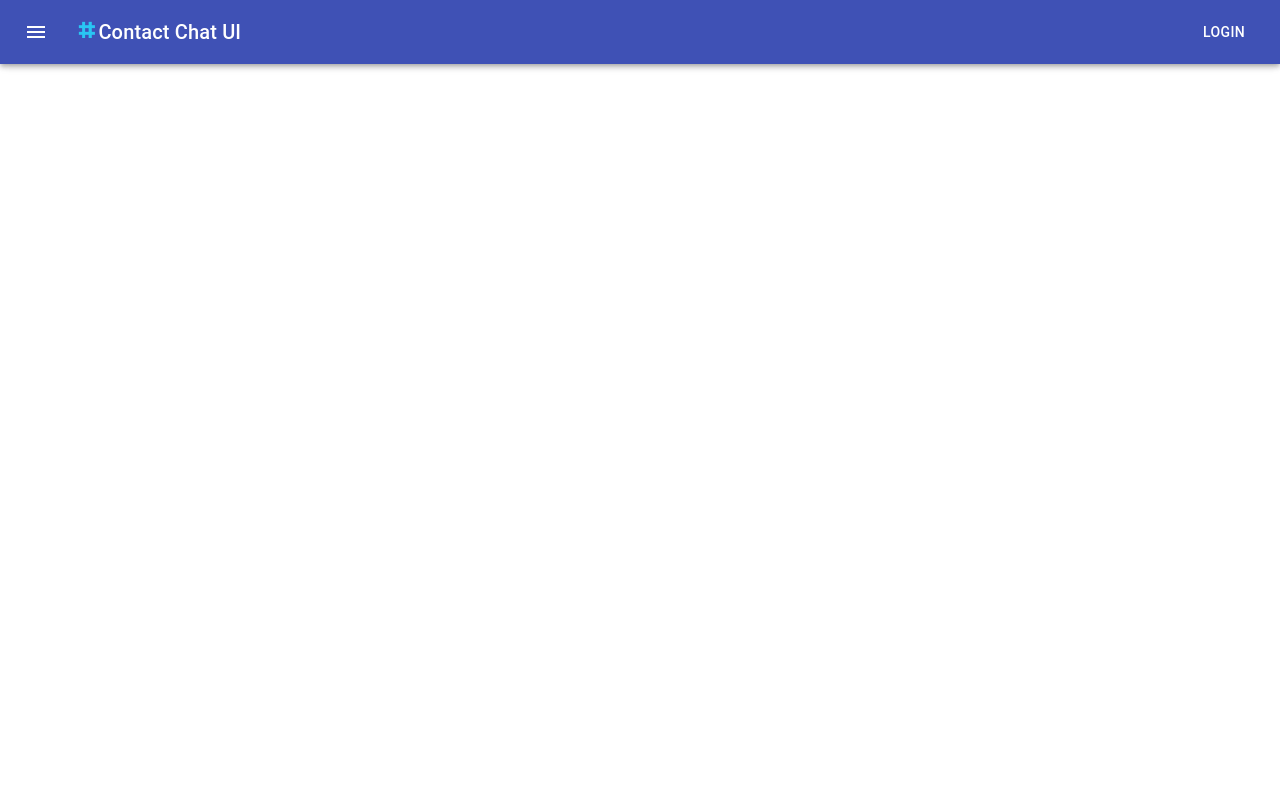
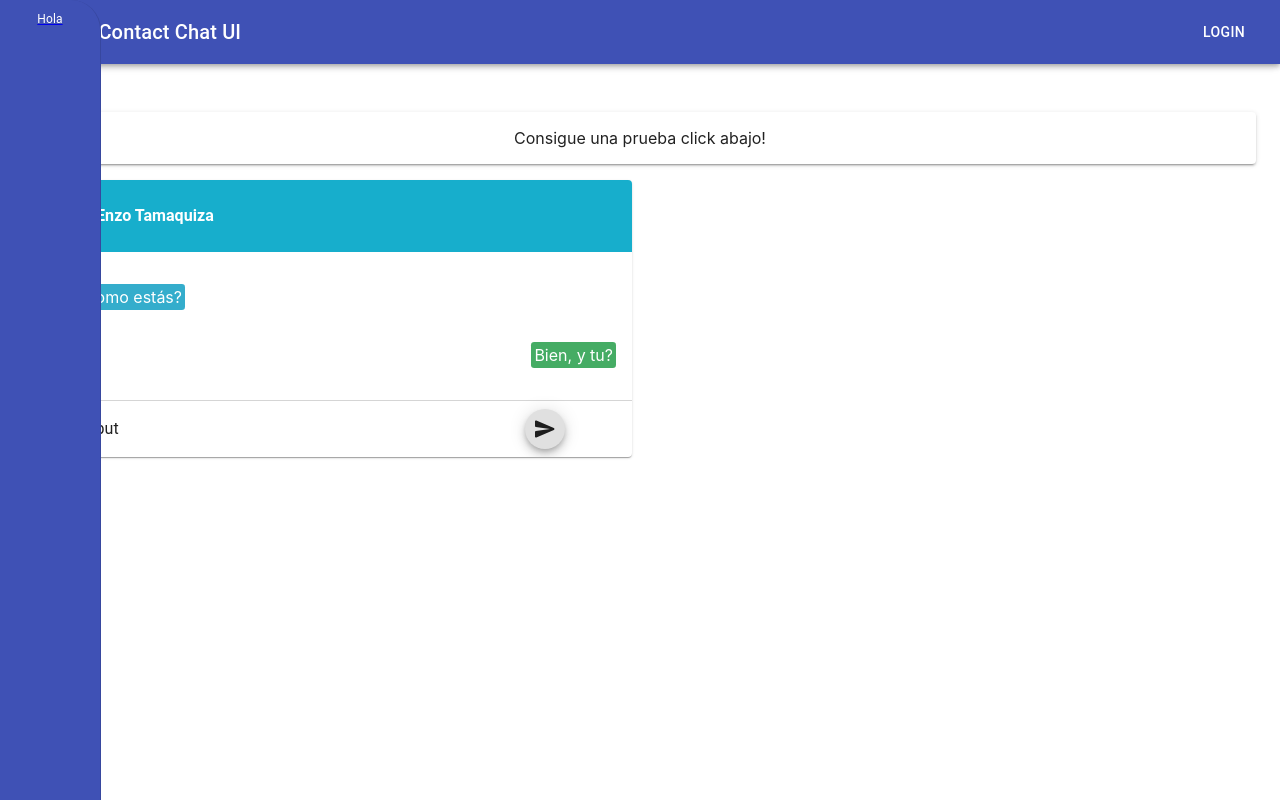
Before and after one commit to CrisLDev/netic, a React (Create React App) app: page / in a window 1280 px wide. Built offline with nearby package versions, Linux system fonts and the light colour scheme; grey boxes are pictures that could not be loaded.

Commit message:
Added fake login and cretraed fake chat

```diff
--- /dev/null
+++ b/src/components/Chat/ChatExample.tsx
@@ -0,0 +1,59 @@
+import React from 'react';
+import {
+  Card, CardContent, CardActions, CardHeader, Fab, Avatar, Box, InputBase, Grid,
+} from '@material-ui/core';
+import { SendRounded } from '@material-ui/icons';
+import { useStyles } from './Styles';
+
+const ChatExample: React.FC = () => {
+  const classes = useStyles();
+  return (
+    <Card>
+      <CardHeader
+        className={classes.cardHeader}
+        title={(
+          <>
+            <Box
+              display="flex"
+              alignItems="center"
+            >
+              <Avatar src="https://i1.wp.com/hipertextual.com/wp-content/uploads/2021/06/Google-Imagenes-Main-Site.jpg?resize=768%2C512&ssl=1" />
+              <h6 className={`${classes.noMargin} ${classes.userName}`}><b>Enzo Tamaquiza</b></h6>
+            </Box>
+          </>
+        )}
+      />
+      <CardContent>
+        <p className={classes.someone}>Hola, como estás?</p>
+        <Box display="flex" justifyContent="flex-end">
+          <p className={classes.you}>Bien, y tu?</p>
+        </Box>
+      </CardContent>
+      <CardActions className={classes.cardActions}>
+        <Grid
+          container
+          direction="row"
+          alignItems="center"
+        >
+          <Grid item xs={10}>
+            <InputBase
+              className={classes.nakedInput}
+              defaultValue="Naked input"
+              inputProps={{ 'aria-label': 'naked' }}
+              placeholder="Escribe aqui..."
+            />
+          </Grid>
+          <Grid item xs={1}>
+            <Fab
+              size="small"
+            >
+              <SendRounded />
+            </Fab>
+          </Grid>
+        </Grid>
+      </CardActions>
+    </Card>
+  );
+};
+
+export default ChatExample;
--- /dev/null
+++ b/src/components/Chat/Styles.ts
@@ -0,0 +1,34 @@
+import { makeStyles } from '@material-ui/core';
+
+export const useStyles = makeStyles({
+  cardHeader: {
+    background: '#17AECC',
+  },
+  cardActions: {
+    borderTop: '1px solid #D5D5D5',
+  },
+  noMargin: {
+    margin: 0,
+  },
+  userName: {
+    color: '#fff',
+    marginLeft: '1em',
+  },
+  nakedInput: {
+    width: '100%',
+  },
+  someone: {
+    width: 'fit-content',
+    background: '#34ADCC',
+    padding: '3px',
+    borderRadius: '0.2em',
+    color: '#fff',
+  },
+  you: {
+    width: 'fit-content',
+    background: 'rgb(69, 172, 100)',
+    padding: '3px',
+    borderRadius: '0.2em',
+    color: '#fff',
+  },
+});
--- /dev/null
+++ b/src/components/Drawer/SidebarContent.tsx
@@ -0,0 +1,32 @@
+import React from 'react';
+import { Link } from 'react-router-dom';
+import {
+  Box, Typography,
+  makeStyles,
+} from '@material-ui/core';
+
+const useStyles = makeStyles({
+  whiteTextColor: {
+    color: `white`,
+    fontSize: 12,
+    marginTop: 10,
+    marginBottom: 20,
+  },
+});
+
+const SidebarContent: React.FC = () => {
+  const classes = useStyles();
+  return (
+    <>
+      <Box display="block" textAlign="center">
+        <Link to="/">
+          <Typography className={classes.whiteTextColor}>
+            Hola
+          </Typography>
+        </Link>
+      </Box>
+    </>
+  );
+};
+
+export default SidebarContent;
--- /dev/null
+++ b/src/components/InictialContainer/InicitalContainer.tsx
@@ -0,0 +1,24 @@
+import React from 'react';
+import { makeStyles } from '@material-ui/core';
+
+interface IInitialContainerProps{
+  children: JSX.Element;
+}
+
+const useStyles = makeStyles({
+  marginTop: {
+    marginTop: '7em',
+  },
+});
+
+const InicitalContainer: React.FC<IInitialContainerProps> = ( props ) => {
+  const { children } = props;
+  const classes = useStyles();
+  return (
+    <div className={classes.marginTop}>
+      {children}
+    </div>
+  );
+};
+
+export default InicitalContainer;
--- a/src/components/Layout/Layout.tsx
+++ b/src/components/Layout/Layout.tsx
@@ -1,5 +1,7 @@
-import React from 'react';
+import React, { useState } from 'react';
+import { Container } from '@material-ui/core';
 import Navbar from '../Navbar/Navbar';
+import Sidebar from '../Drawer/Sidebar';
 
 interface ILayoutProps {
   children: JSX.Element | JSX.Element[];
@@ -7,14 +9,18 @@ interface ILayoutProps {
 
 const Layout:React.FC<ILayoutProps> = ( props ) => {
   const { children } = props;
+  const [open, setOpen] = useState<boolean>( false );
 
   return (
     <>
       <header>
-        <Navbar />
+        <Navbar handleOpenSidebar={() => setOpen( true )} />
       </header>
       <main>
-        {children}
+        <Sidebar state={open} handleClose={() => setOpen( false )} />
+        <Container>
+          {children}
+        </Container>
       </main>
     </>
   );
--- a/src/components/LoginForm/LoginForm.tsx
+++ b/src/components/LoginForm/LoginForm.tsx
@@ -7,13 +7,15 @@ import {
   makeStyles,
   TextField,
   Typography,
+  Paper,
 } from '@material-ui/core';
-import React from 'react';
-import { Link } from 'react-router-dom';
+import React, { ChangeEvent, FormEvent, useState } from 'react';
+import { Link, useHistory } from 'react-router-dom';
+
+type InputChange = ChangeEvent<HTMLInputElement | HTMLTextAreaElement>;
 
 const useStyles = makeStyles({
   root: {
-    backgroundColor: '#5A4FFD!important',
     padding: '1rem',
     width: '100%',
   },
@@ -28,18 +30,64 @@ const useStyles = makeStyles({
 
 const LoginForm: React.FC = () => {
   const classes = useStyles();
+  const [loginInfo, setLoginInfo] = useState({
+    userName: '',
+    password: '',
+  });
+  const [loggedError, setLoggedError] = useState( false );
+
+  const handleInputChange = ( e: InputChange ): void => {
+    setLoginInfo({ ...loginInfo, [e.target.name]: e.target.value });
+  };
+
+  const { userName, password } = loginInfo;
+
+  const history = useHistory();
+
+  const handleSubmit = ( e: FormEvent<HTMLFormElement> ): any => {
+    e.preventDefault();
+    if ( userName === 'admin' && password === 'admin' ) {
+      history.push( '/' );
+    }
+    setLoggedError( true );
+    setTimeout(() => {
+      setLoggedError( false );
+    }, 3000 );
+  };
+
   return (
     <Card className={classes.root}>
       <Box display="block" alignContent="center" textAlign="center">
         <CardContent>
           <h2>Login</h2>
-          <form noValidate autoComplete="off">
-            <TextField id="nameUser" label="Name User" fullWidth required />
+          {loggedError && (
+            <Paper elevation={1}>
+              <Box>
+                <h6>Haz introducido información incorrecta, porfavor intenta denuevo!</h6>
+              </Box>
+            </Paper>
+          )}
+          <form
+            noValidate
+            autoComplete="off"
+            onSubmit={handleSubmit}
+          >
             <TextField
               id="nameUser"
-              type="password"
               label="Name User"
+              name="userName"
+              onChange={handleInputChange}
+              value={userName}
               fullWidth
+              required
+            />
+            <TextField
+              id="nameUser"
+              label="Name User"
+              name="password"
+              fullWidth
+              value={password}
+              onChange={handleInputChange}
               required
             />
             <CardActions>
--- a/src/components/Navbar/Navbar.tsx
+++ b/src/components/Navbar/Navbar.tsx
@@ -36,8 +36,13 @@ const useStyles = makeStyles(( theme: Theme ) => createStyles({
   },
 }));
 
-const Navbar: React.FC = () => {
+interface INavbarProps {
+  handleOpenSidebar: () => void;
+}
+
+const Navbar: React.FC<INavbarProps> = ( props ) => {
   const classes = useStyles();
+  const { handleOpenSidebar } = props;
 
   return (
     <div className={classes.root}>
@@ -48,6 +53,7 @@ const Navbar: React.FC = () => {
             className={classes.menuButton}
             color="inherit"
             aria-label="menu"
+            onClick={handleOpenSidebar}
           >
             <MenuIcon />
           </IconButton>
--- a/src/views/Home/Home.tsx
+++ b/src/views/Home/Home.tsx
@@ -1,7 +1,24 @@
 import React from 'react';
+import { Grid, Paper, Box } from '@material-ui/core';
+import ChatExample from '../../components/Chat/ChatExample';
+// eslint-disable-next-line max-len
+import InicitalContainer from '../../components/InictialContainer/InicitalContainer';
 
 const Home: React.FC = () => (
-  <div>nada</div>
+  <InicitalContainer>
+    <Grid container spacing={2}>
+      <Grid item xs={12}>
+        <Paper elevation={2}>
+          <Box display="flex" justifyContent="center" p={2}>
+            Consigue una prueba click abajo!
+          </Box>
+        </Paper>
+      </Grid>
+      <Grid item xs={6}>
+        <ChatExample />
+      </Grid>
+    </Grid>
+  </InicitalContainer>
 );
 
 export default Home;
--- a/src/views/Register/Register.tsx
+++ b/src/views/Register/Register.tsx
@@ -8,7 +8,7 @@ const Register:React.FC = () => (
     spacing={0}
     direction="column"
     alignItems="center"
-    justify="center"
+    justifyContent="center"
     style={{ minHeight: '100vh' }}
   >
 
```
Also changed, not shown: src/components/Drawer/Sidebar.tsx (renamed from src/components/Drawer/Drawer.tsx).
